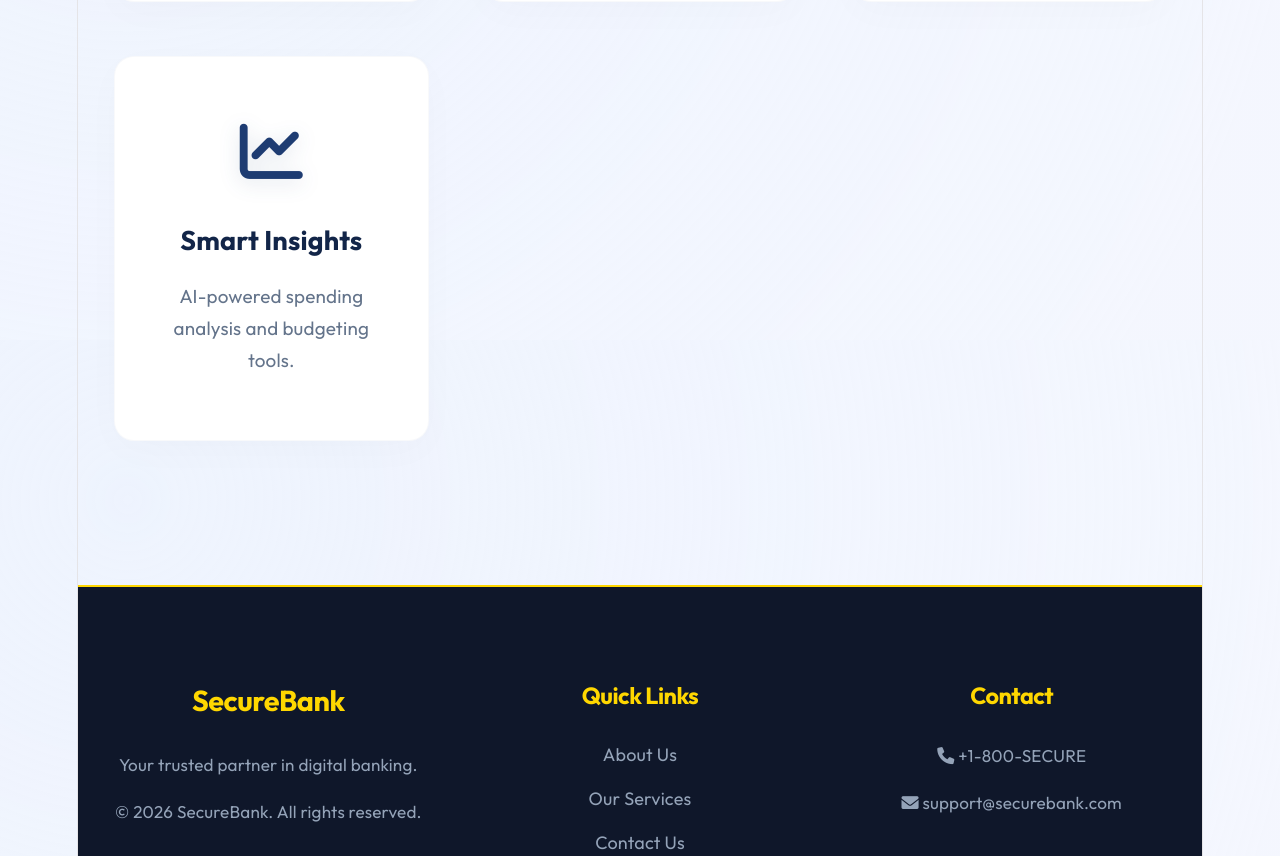
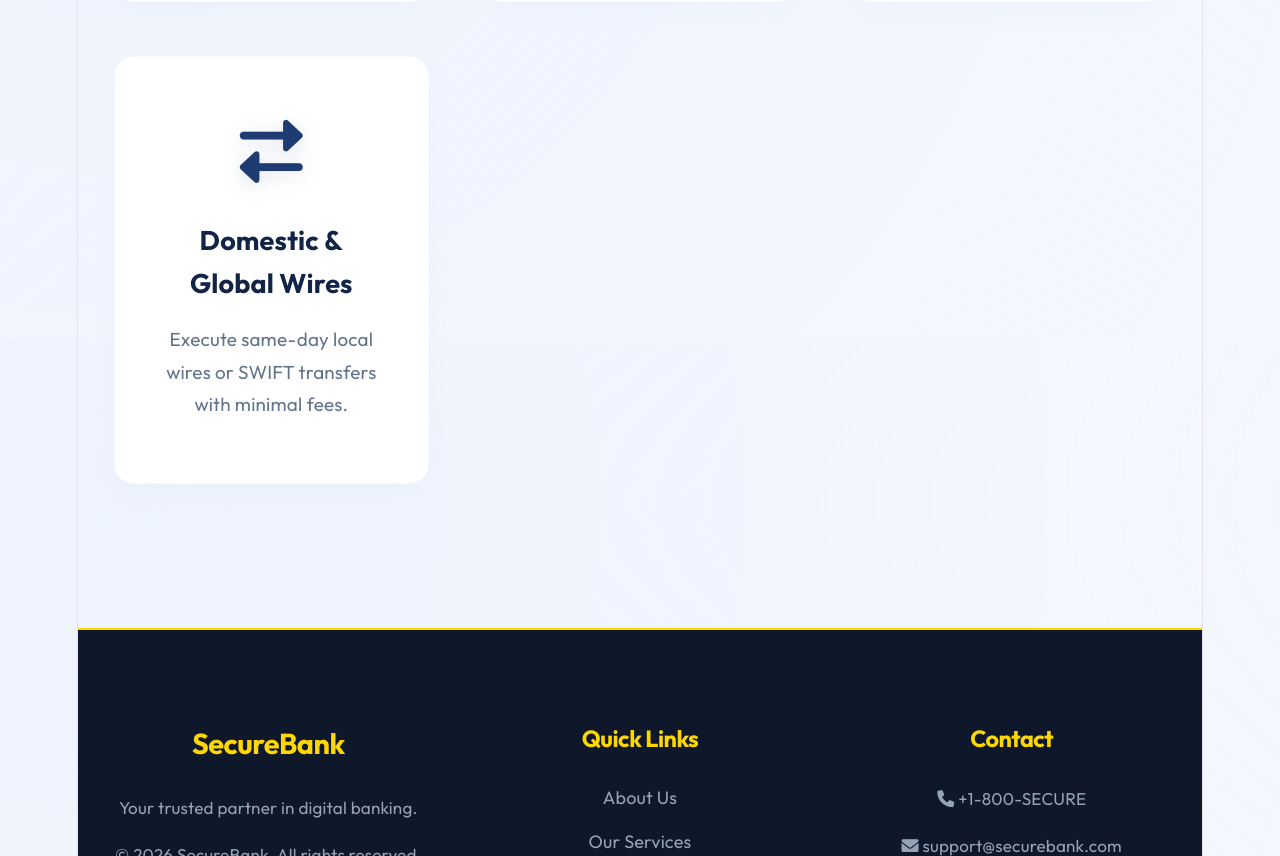
Before and after one commit to NextBank790/Digital-Banking, a React (Vite) app: page /signup in a window 1280 px wide. Shown: the part 2060-2916 px from the top of the page. Built offline with nearby package versions, Linux system fonts and the light colour scheme.

Commit message:
Feature Domestic & Global Wires on landing page and rename Transfers tab to Transfers & Wires

```diff
--- a/src/pages/Dashboard.jsx
+++ b/src/pages/Dashboard.jsx
@@ -148,7 +148,7 @@ const Dashboard = () => {
                 onClick={(e) => { e.preventDefault(); setActivePanel('transfers'); }}
                 className={activePanel === 'transfers' ? 'active' : ''}
               >
-                Transfers
+                Transfers & Wires
               </a>
             </li>
           </ul>
@@ -275,7 +275,7 @@ const Dashboard = () => {
             </li>
             <li>
               <a href="#" onClick={(e) => { e.preventDefault(); setActivePanel('transfers'); }} className={`menu-item ${activePanel === 'transfers' ? 'active' : ''}`} id="menu-transfers">
-                <i className="fas fa-exchange-alt"></i> Send Money
+                <i className="fas fa-exchange-alt"></i> Send Money & Wires
               </a>
             </li>
             <li>
--- a/src/pages/Home.jsx
+++ b/src/pages/Home.jsx
@@ -95,9 +95,9 @@ const Home = () => {
               <p>Instant transfers and real-time notifications.</p>
             </div>
             <div className="feature">
-              <i className="fas fa-chart-line"></i>
-              <h3>Smart Insights</h3>
-              <p>AI-powered spending analysis and budgeting tools.</p>
+              <i className="fas fa-exchange-alt"></i>
+              <h3>Domestic & Global Wires</h3>
+              <p>Execute same-day local wires or SWIFT transfers with minimal fees.</p>
             </div>
           </div>
         </div>
```
